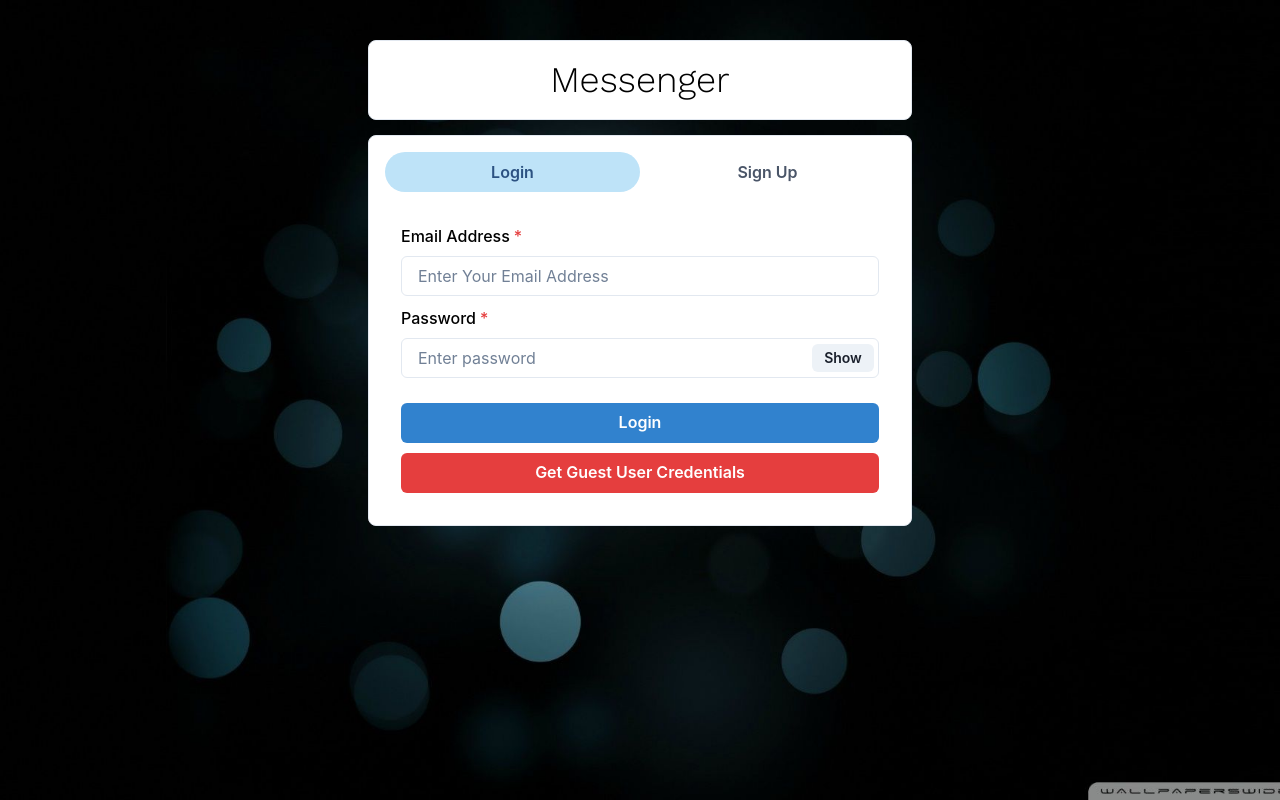
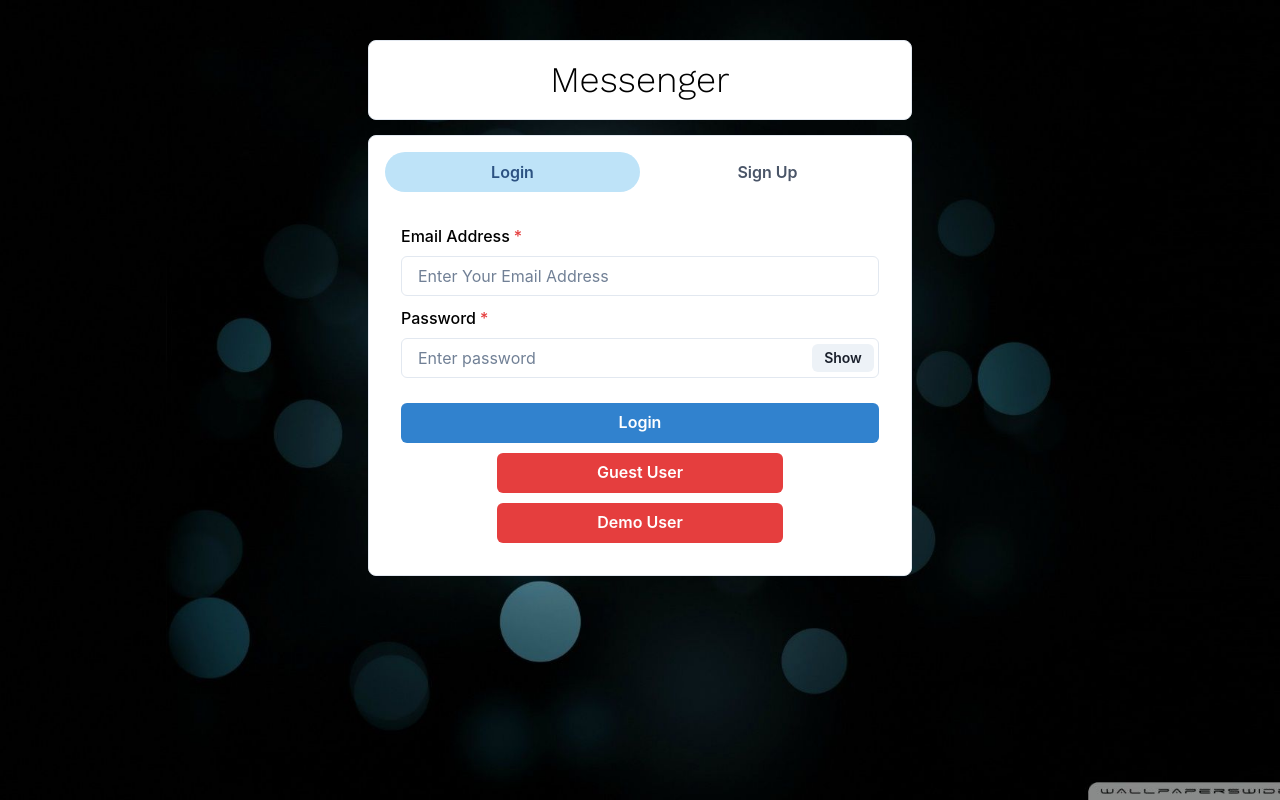
Before and after one commit to dinesh-singaria/MERN-chat-app, a React (Create React App) app in the folder frontend/: page / in a window 1280 px wide. Built offline with nearby package versions, Linux system fonts and the light colour scheme.

Commit message:
last commit

```diff
--- a/frontend/public/index.html
+++ b/frontend/public/index.html
@@ -2,6 +2,7 @@
 <html lang="en">
   <head>
     <meta charset="utf-8" />
+    <link rel="icon" href="https://img.icons8.com/color-glass/48/sent.png" />
 
     <meta name="viewport" content="width=device-width, initial-scale=1" />
     <meta name="theme-color" content="#000000" />
@@ -9,13 +10,11 @@
       name="description"
       content="Web site created using create-react-app"
     />
-    <link rel="stylesheet" href="https://cdnjs.cloudflare.com/ajax/libs/font-awesome/5.15.3/css/all.min.css" integrity="sha512-iBBXm8fW90+nuLcSKlbmrPcLa0OT92xO1BIsZ+ywDWZCvqsWgccV3gFoRBv0z+8dLJgyAHIhR35VZc2oM/gI1w==" crossorigin="anonymous" referrerpolicy="no-referrer" />
 
-    <title>React App</title>
+    <title>Messenger</title>
   </head>
   <body>
     <noscript>You need to enable JavaScript to run this app.</noscript>
     <div id="root"></div>
-
   </body>
 </html>
--- a/frontend/src/Components/Miscellaneous/SideDrawer.js
+++ b/frontend/src/Components/Miscellaneous/SideDrawer.js
@@ -145,7 +145,7 @@ function SideDrawer() {
           </Button>
         </Tooltip>
         <Text fontSize="2xl" fontFamily="Work sans">
-          Talk-A-Tive
+          Messenger
         </Text>
         <div>
 
--- a/frontend/src/Components/authentication/Login.js
+++ b/frontend/src/Components/authentication/Login.js
@@ -106,16 +106,29 @@ const Login = () => {
       >
         Login
       </Button>
+
       <Button
         variant="solid"
         colorScheme="red"
-        width="100%"
+        width="60%"
+        alignItems="center"
         onClick={() => {
           setEmail("guest@example.com");
           setPassword("123456");
         }}
       >
-        Get Guest User Credentials
+        Guest User
+      </Button>
+      <Button
+        variant="solid"
+        colorScheme="red"
+        width="60%"
+        onClick={() => {
+          setEmail("test1@test.com");
+          setPassword("test1");
+        }}
+      >
+        Demo User
       </Button>
     </VStack>
   );
```
Also changed, not shown: frontend/public/icons8-sent-16.png (added).
